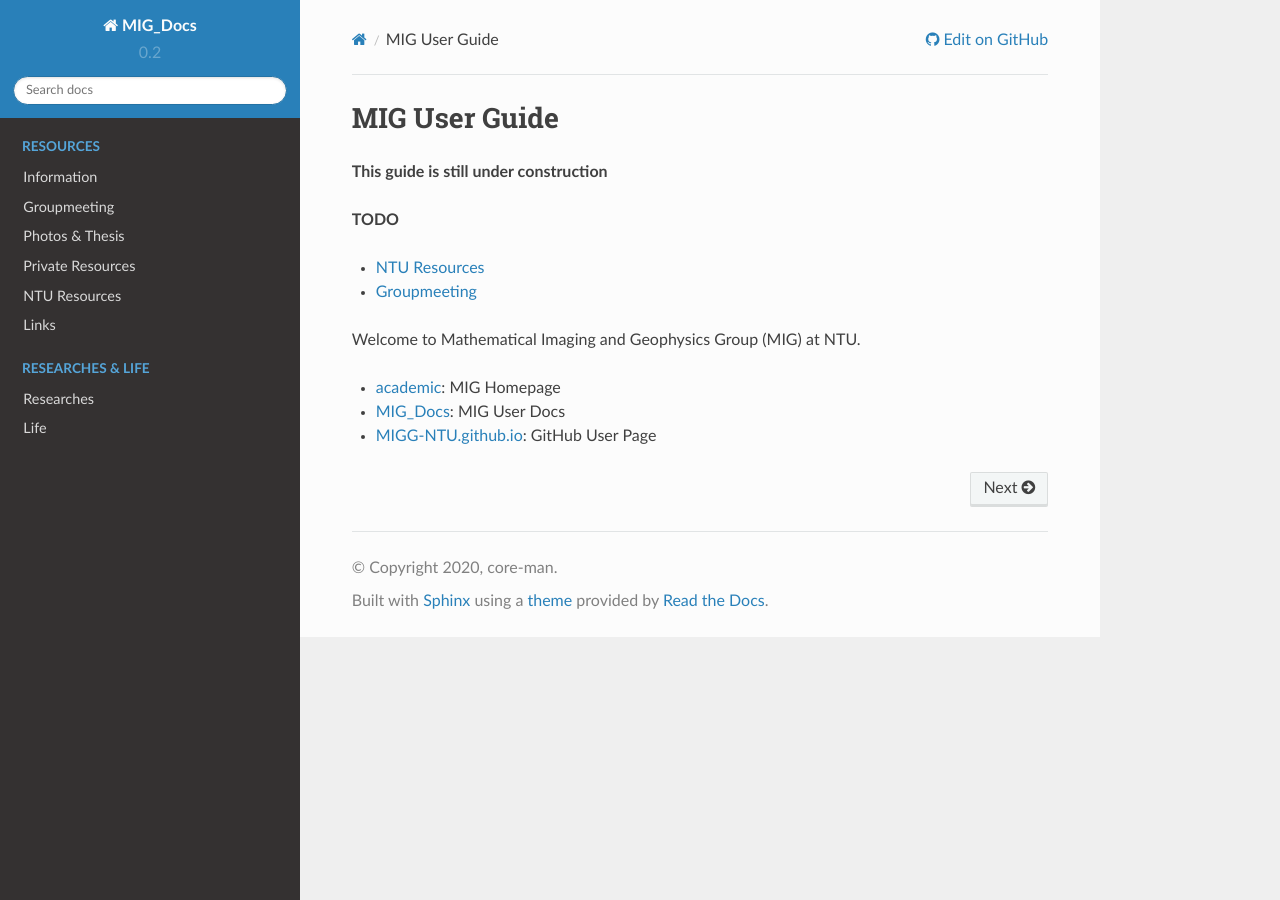
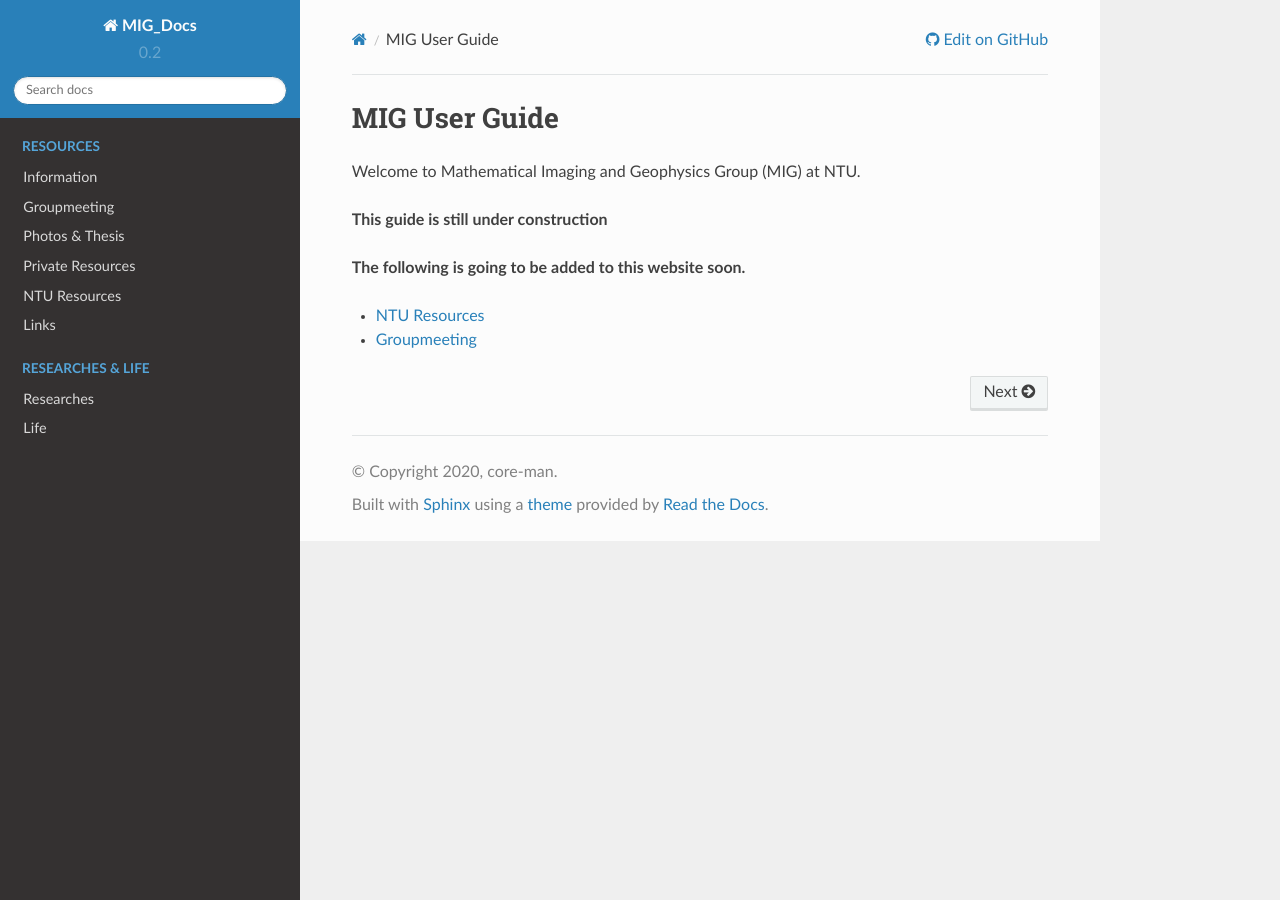
Before and after one commit to MIGG-NTU/MIG_Docs, a Sphinx documentation site: the page built from source/index.rst, in a window 1280 px wide. Built offline with Sphinx 7.4.7 and the Read the Docs theme 2.0.0, drawn with Linux system fonts in a browser that asks for light colours.

Commit message:
update TODO

```diff
--- a/source/index.rst
+++ b/source/index.rst
@@ -1,19 +1,14 @@
 MIG User Guide
 ===============
 
+Welcome to Mathematical Imaging and Geophysics Group (MIG) at NTU.
+
 **This guide is still under construction**
 
-**TODO**
+**The following is going to be added to this website soon.**
 
 - `NTU Resources <https://migg-ntu.github.io/MIG_Docs/resources-ntu/index.html>`_
 - `Groupmeeting <https://migg-ntu.github.io/MIG_Docs/groupmeeting/index.html>`_
-
-
-Welcome to Mathematical Imaging and Geophysics Group (MIG) at NTU.
-
-- `academic <https://github.com/MIGG-NTU/academic>`_: MIG Homepage
-- `MIG_Docs <https://github.com/MIGG-NTU/MIG_Docs>`_: MIG User Docs
-- `MIGG-NTU.github.io <https://github.com/MIGG-NTU/MIGG-NTU.github.io>`_: GitHub User Page
 
 
 .. toctree::
--- a/source/links/index.rst
+++ b/source/links/index.rst
@@ -4,10 +4,12 @@ Links
 MIG websites
 ------------
 
+- `MIG's Project List <https://migg-ntu.github.io/>`_
 - `MIG Homepage <https://personal.ntu.edu.sg/tongping/>`_
 - `MIG User Guide <https://migg-ntu.github.io/MIG_Docs/>`_
 - `MIG Groupmeeting <https://blogs.ntu.edu.sg/geophysics/>`_
 - `MIG GitHub <https://github.com/MIGG-NTU>`_
+
 
 NTU websites
 ------------
```
